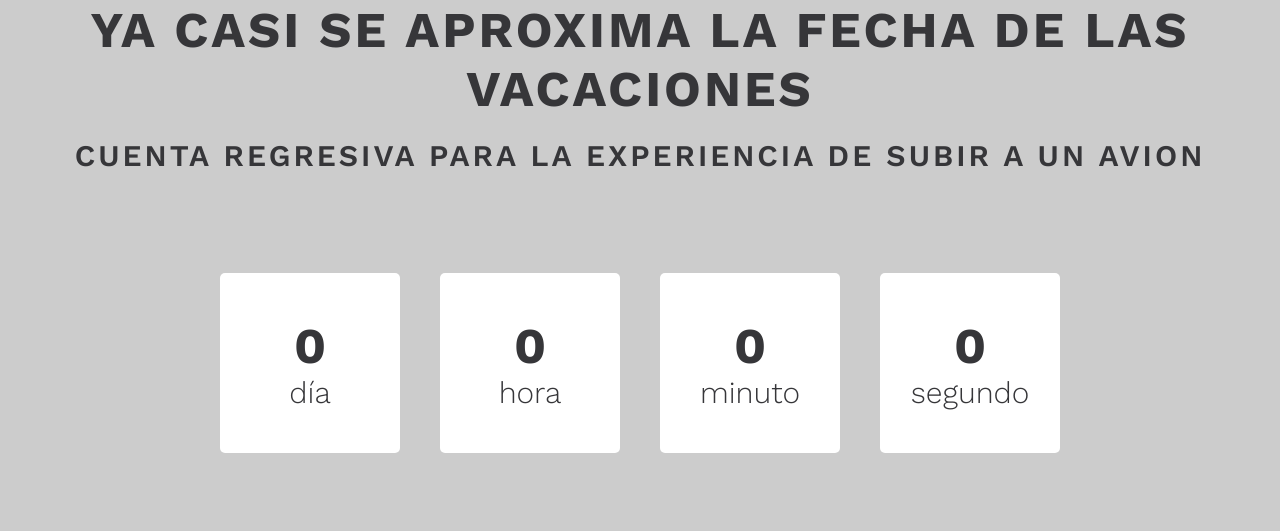
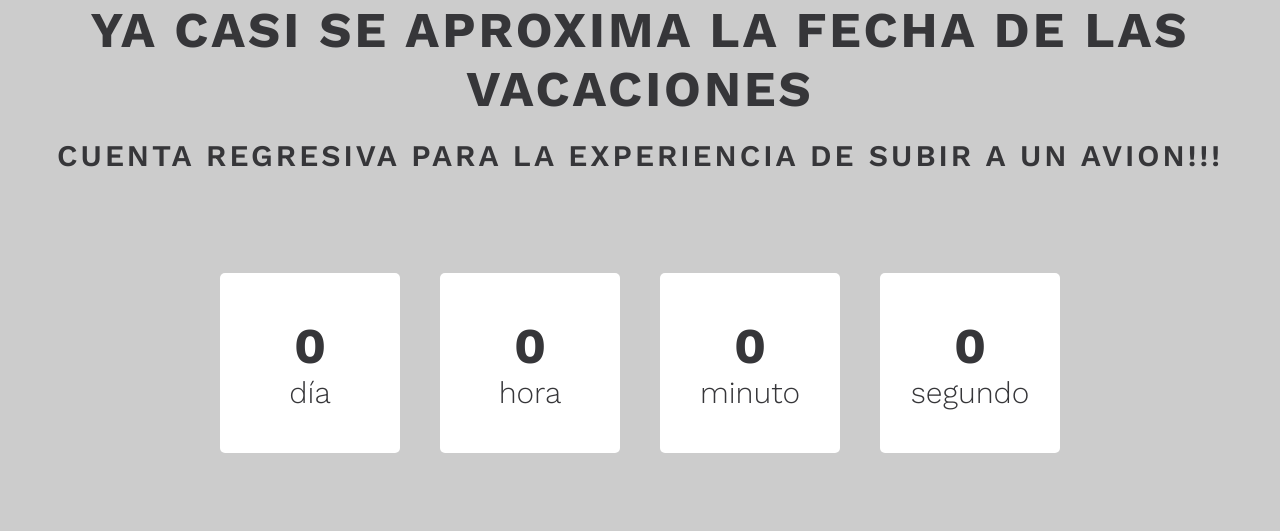
Before and after one commit to Danny781204/Vacaciones, a plain HTML site: page index.html in a window 1280 px wide. Shown: the top 531 px of the page. Drawn offline with nearby package versions, Linux system fonts and the light colour scheme.

Commit message:
Add files via upload

```diff
--- a/index.html
+++ b/index.html
@@ -12,7 +12,7 @@
 	<div class="portada">
 		<div class="header">
 			<h1 class="logotipo">YA CASI SE APROXIMA LA FECHA DE LAS VACACIONES</h1>
-			<p class="mensaje">CUENTA REGRESIVA PARA LA EXPERIENCIA DE SUBIR A UN AVION</p>
+			<p class="mensaje">CUENTA REGRESIVA PARA LA EXPERIENCIA DE SUBIR A UN AVION!!!</p>
 		</div>
 
 		<div id="cuenta"></div>
```
